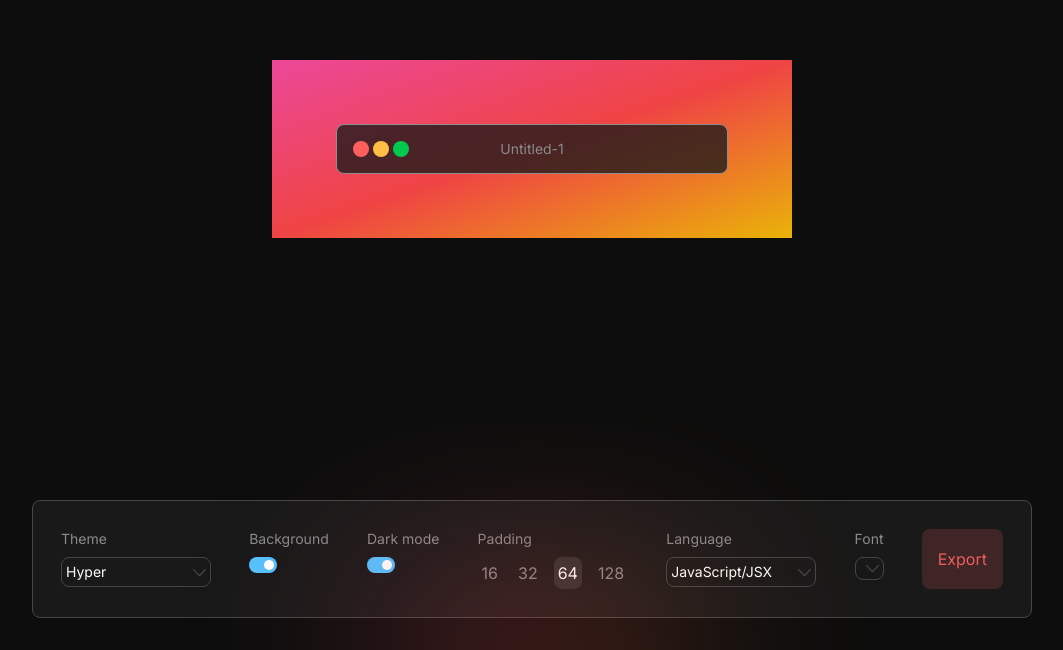
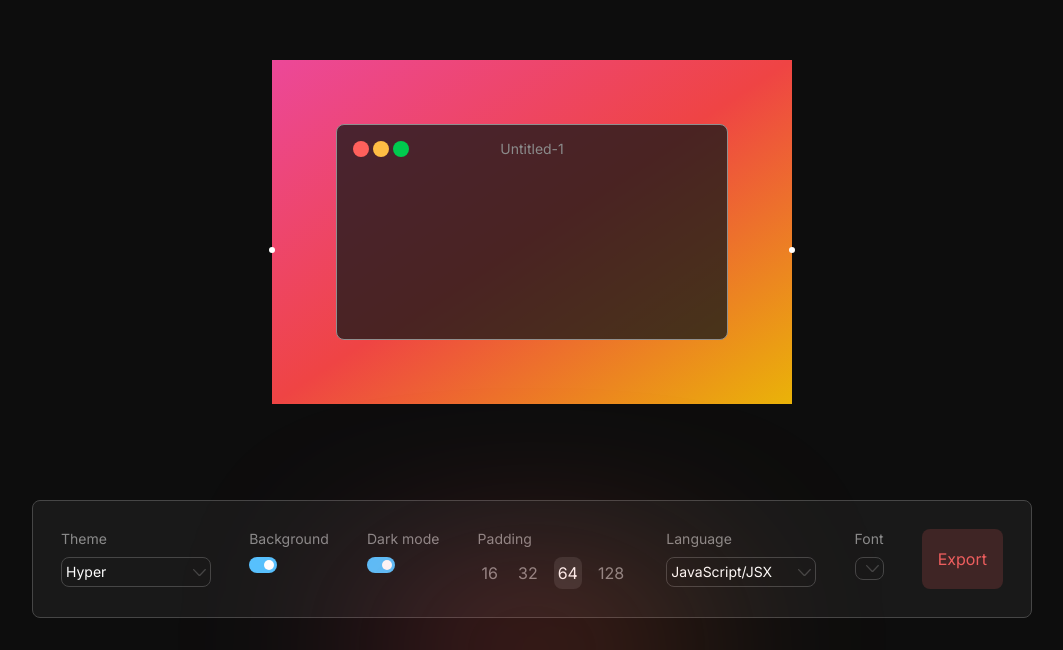
Before and after one commit to BohdanShh/Beauty-Code-Snapshot, a Next.js app: page / in a window 1280 px wide. Shown: the part 150-800 px from the top of the page, without its empty margins (108-1171 px from the left). Built offline with nearby package versions, Linux system fonts and the light colour scheme.

Commit message:
Added resizable buttons

```diff
--- a/src/features/CodeField/index.tsx
+++ b/src/features/CodeField/index.tsx
@@ -7,7 +7,9 @@ import Editor from 'src/features/Editor';
 
 import { useCodeField } from 'src/features/CodeField/useCodeField';
 import { ThemeClasses } from 'src/types';
-import { SearchParam, THEME_VALUES } from 'src/constants';
+import { THEME_VALUES } from 'src/constants';
+
+import styles from 'src/features/CodeField/styles.module.css';
 
 const CodeEditor: FC = () => {
   const { isDragging, userPreferences, handleResizeStart, handleResize, handleResizeStop } =
@@ -15,19 +17,45 @@ const CodeEditor: FC = () => {
 
   return (
     <Resizable
+      enable={{ left: true, right: true }}
+      resizeRatio={2}
+      handleStyles={{
+        left: {
+          left: '0',
+          zIndex: 10,
+          top: '50%',
+          width: '1.5rem',
+          height: '1.5rem',
+          transform: 'translate(-50%,-50%)',
+        },
+        right: {
+          right: '0',
+          zIndex: 10,
+          top: '50%',
+          width: '1.5rem',
+          height: '1.5rem',
+          transform: 'translate(50%,-50%)',
+        },
+      }}
+      handleClasses={{
+        left: styles.resizeBtn,
+        right: styles.resizeBtn,
+      }}
       defaultSize={{ width: userPreferences.width || 520, height: 380 }}
       minWidth={520}
       maxWidth={920}
+      minHeight={380}
       onResizeStart={handleResizeStart}
       onResize={handleResize}
       onResizeStop={handleResizeStop}
     >
-      <div className=" relative flex flex-col gap-3">
+      <div className="relative h-full flex flex-col gap-3">
         <div
-          className={`"h-[380px] ${THEME_VALUES?.[userPreferences.theme as keyof ThemeClasses]}`}
+          className={`h-full transition-all duration-200 ${
+            THEME_VALUES?.[userPreferences.theme as keyof ThemeClasses]
+          }`}
           style={{
             padding: userPreferences.padding,
-            resize: 'horizontal',
           }}
         >
           <Editor />
--- /dev/null
+++ b/src/features/CodeField/styles.module.css
@@ -0,0 +1,3 @@
+.resizeBtn {
+  @apply after:absolute after:top-2/4 after:left-2/4 after:w-1.5 after:h-1.5 after:bg-white after:rounded-full after:-translate-x-1/2 after:-translate-y-1/2;
+}
```
